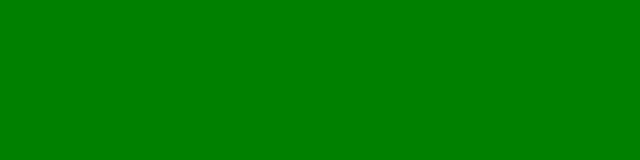
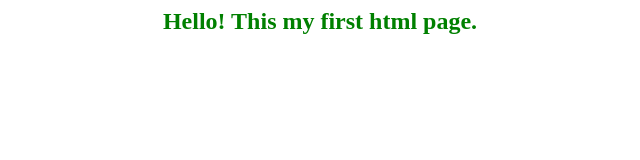
Before and after one commit to IvIvaIv/TestRepozitory, a plain HTML site: page index.html in a window 1280 px wide. Shown: the whole page, without its empty margins (320-960 px from the left). Drawn offline with Linux system fonts and the light colour scheme.

Commit message:
Update index.html

```diff
--- a/index.html
+++ b/index.html
@@ -1,5 +1,5 @@
 <html>
-<body bgcolor=green>
+<body bgcolor=white>
 <center>
 <h2><font color=green>Hello! This my first html page.</font> </h2>
 </center>
```
